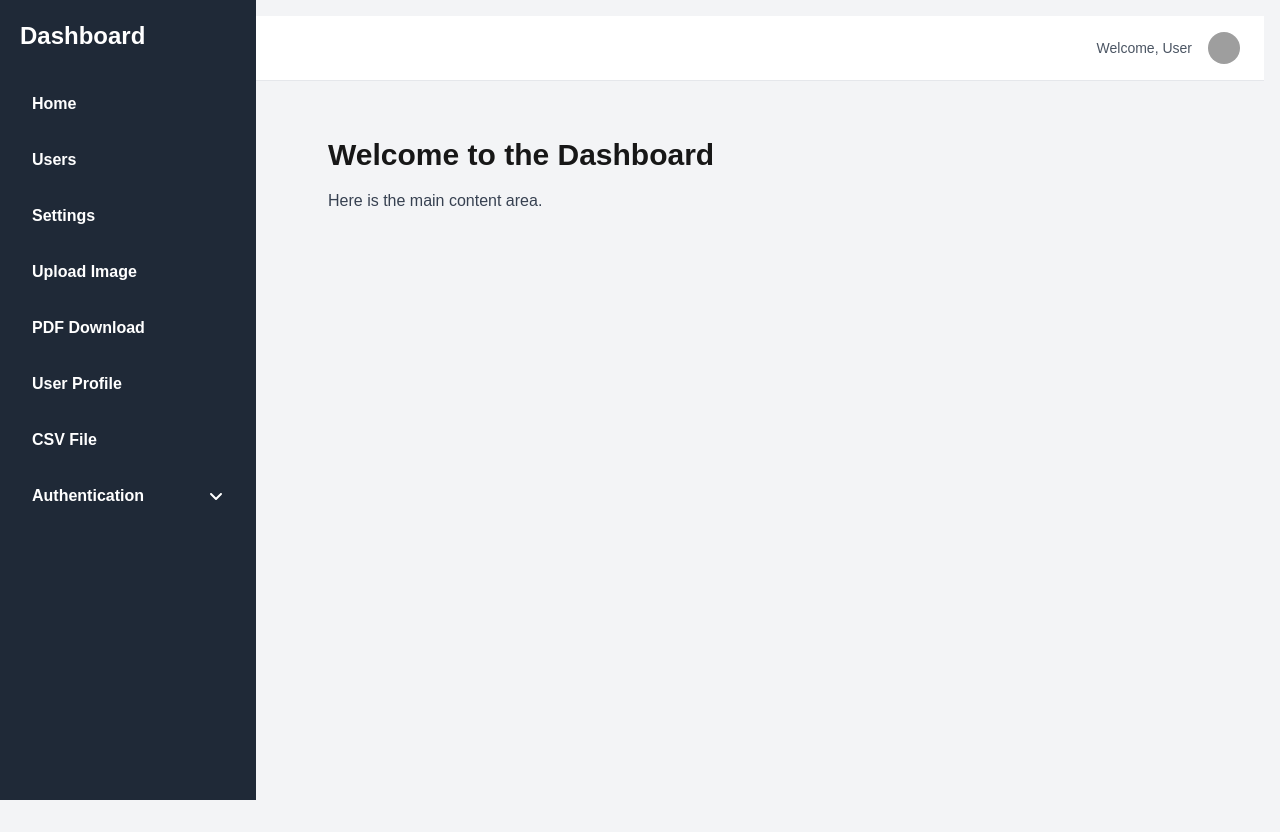
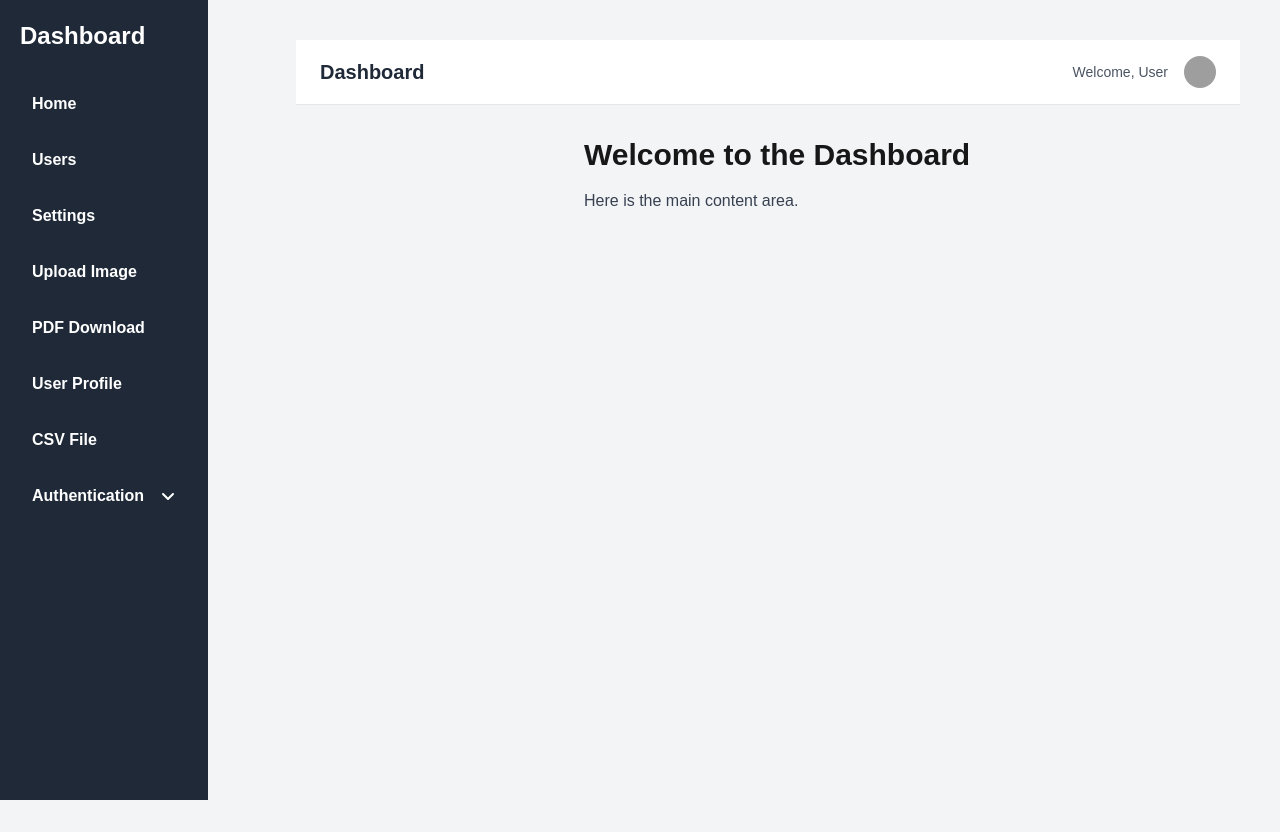
Before and after one commit to ajay-appsfactor/NextJS-Dashboard, a Next.js app: page /invoice in a window 1280 px wide. Built offline with nearby package versions, Linux system fonts and the light colour scheme; grey boxes are pictures that could not be loaded.

Commit message:
siderbar fix

```diff
--- a/src/app/control-panel/components/Siderbar.js
+++ b/src/app/control-panel/components/Siderbar.js
@@ -25,7 +25,7 @@ export default function Sidebar() {
   const pathname = usePathname();
 
   return (
-    <div className="h-screen w-64 bg-gray-800 text-white fixed top-0 left-0 p-5">
+    <div className="h-screen bg-gray-800 text-white fixed top-0 left-0 p-5">
       <h2 className="text-2xl font-bold mb-8">Dashboard</h2>
       <nav className="flex flex-col gap-4">
         <NavLink href="/invoice/home" pathname={pathname}>Home</NavLink>
--- /dev/null
+++ b/src/app/control-panel/components/Topbar.js
@@ -0,0 +1,17 @@
+const Topbar = () => {
+  return (
+    <header className="flex items-center justify-between px-6 py-4 bg-white border-b border-gray-200 ">
+      <h1 className="text-xl font-semibold text-gray-800">Dashboard</h1>
+      <div className="flex items-center space-x-4">
+        <span className="text-sm text-gray-600">Welcome, User</span>
+        <img
+          className="w-8 h-8 rounded-full"
+          src="https://i.pravatar.cc/300"
+          alt="User Avatar"
+        />
+      </div>
+    </header>
+  );
+};
+
+export default Topbar;
--- a/src/app/invoice/layout.js
+++ b/src/app/invoice/layout.js
@@ -1,31 +1,25 @@
 import Siderbar from "../control-panel/components/Siderbar";
+import Topbar from "../control-panel/components/Topbar";
 
 export default function Layout({ children }) {
   return (
-    <div className="flex h-screen bg-gray-100">
+    <div className="flex h-screen flex-col md:flex-row md:overflow-hidden">
+      <div className="w-full flex-none md:w-64">
         {/* Sidebar */}
         <Siderbar />
+      </div>
 
       {/* Main content */}
-      <div className="flex flex-col flex-1 overflow-hidden">
+      {/* <div className="flex flex-col flex-1"> */}
       {/* Top Navbar */}
-        <header className="flex items-center justify-between px-6 py-4 bg-white border-b border-gray-200">
-          <h1 className="text-xl font-semibold text-gray-800">Dashboard</h1>
-          <div className="flex items-center space-x-4">
-            <span className="text-sm text-gray-600">Welcome, User</span>
-            <img
-              className="w-8 h-8 rounded-full"
-              src="https://i.pravatar.cc/300"
-              alt="User Avatar"
-            />
-          </div>
-        </header>
+      {/* <Topbar /> */}
 
       {/* Page Content */}
-        <main className="flex-1 overflow-y-auto p-6">
+      <main className="flex-grow p-3 md:p-6">
+        <Topbar />
         {children}
       </main>
-      </div>
+      {/* </div> */}
     </div>
   );
 }
```
Lines whose indentation alone changed are shown as unchanged.
